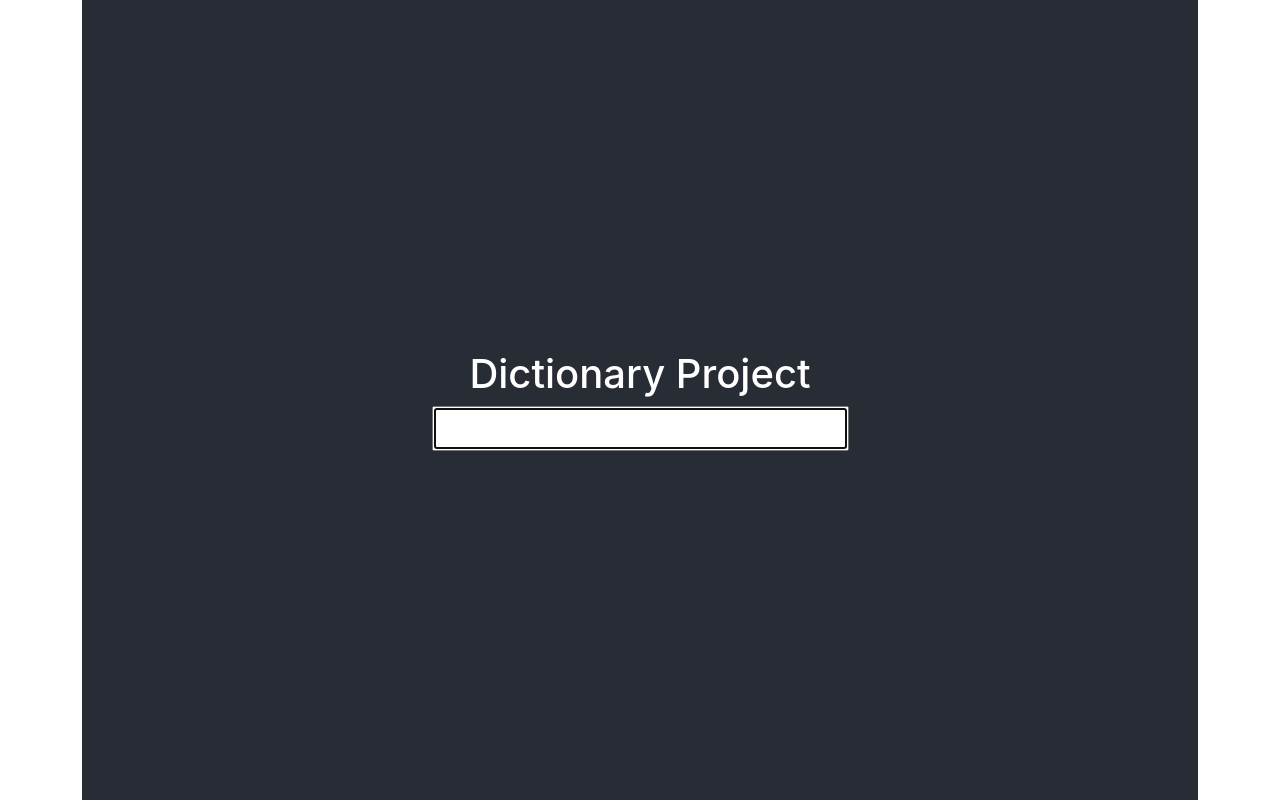
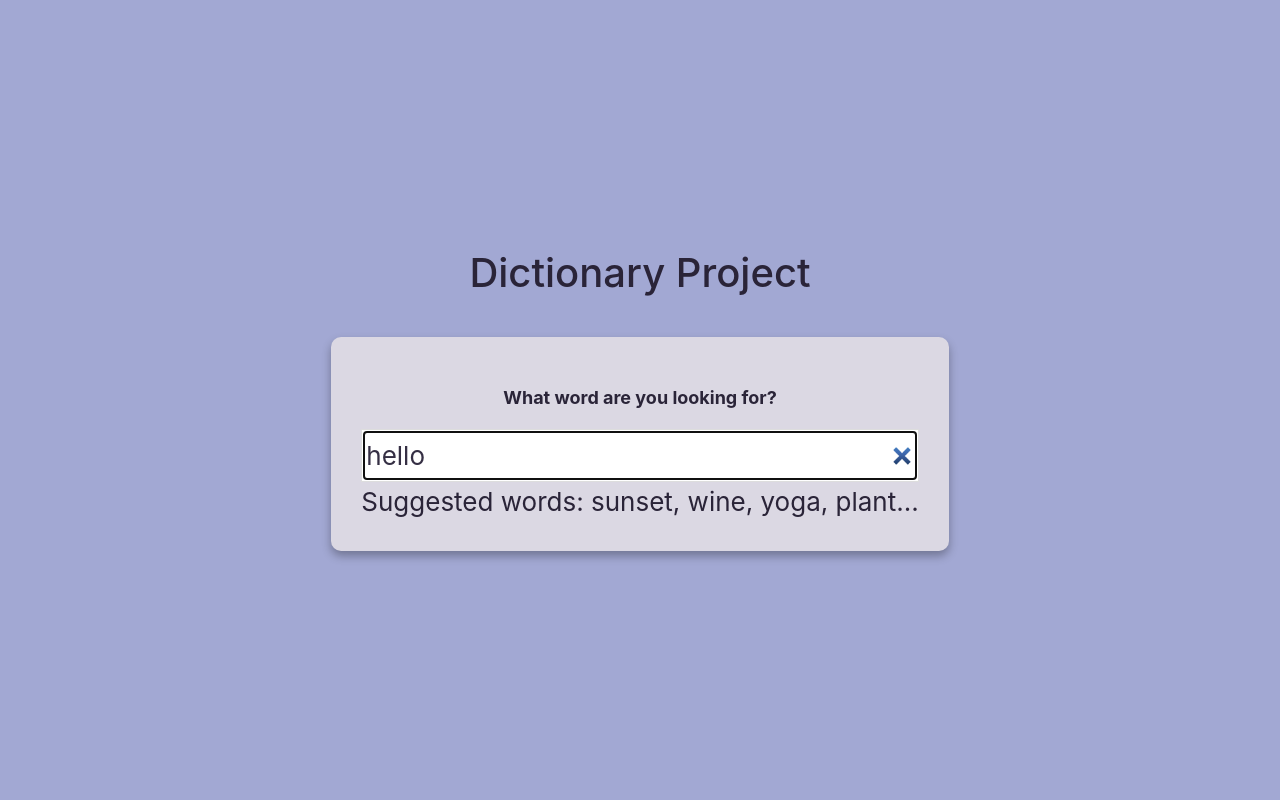
Before and after one commit to elenaB1864/dictionary-project-react, a React (Create React App) app: page / in a window 1280 px wide. Built offline with nearby package versions, Linux system fonts and the light colour scheme; no server answers.

Commit message:
styled the application

```diff
--- a/src/App.css
+++ b/src/App.css
@@ -1,18 +1,24 @@
 .App {
+  background-color: #a2a8d3;
   text-align: center;
+}
+.App h1 {
+  margin: 20px 0;
+}
+a {
+  color: #f76b8a;
 }
 
 .App-header {
-  background-color: #282c34;
   min-height: 100vh;
   display: flex;
   flex-direction: column;
   align-items: center;
   justify-content: center;
   font-size: calc(10px + 2vmin);
-  color: white;
+  color: #2a2438;
 }
 
 .App-link {
-  color: #61dafb;
+  color: #352f44;
 }
--- a/src/App.js
+++ b/src/App.js
@@ -6,9 +6,9 @@
     <div className="App">
       <div className="container">
         <header className="App-header">
-          <h1>Dictionary Project</h1>
+          <h1> Dictionary Project</h1>
           <main>
-            <Dictionary />
+            <Dictionary defaultKeyword="hello" />
           </main>
         </header>
       </div>
--- a/src/Dictionary.css
+++ b/src/Dictionary.css
@@ -0,0 +1,18 @@
+.Dictionary section {
+  background-color: #dbd8e3;
+  padding: 30px;
+  border-radius: 10px;
+  box-shadow: 0 5px 10px rgba(0, 0, 0, 0.3);
+  margin: 20px 0;
+}
+.Dictionary h1 {
+  font-size: 18px;
+  font-weight: bold;
+  margin-bottom: 20px;
+}
+.Dictionary input {
+  width: 100%;
+  padding: 6px 4px;
+  border: 1px solid #ddd;
+  color: #352f44;
+}
--- a/src/Dictionary.js
+++ b/src/Dictionary.js
@@ -2,29 +2,50 @@
 import axios from "axios";
 import "./Dictionary.css";
 import Results from "./Results";
-export default function Dictionary() {
-  let [keyword, setKeyword] = useState("");
+export default function Dictionary(props) {
+  let [keyword, setKeyword] = useState(props.defaultKeyword);
   let [results, setResults] = useState(null);
-
+  let [loaded, setLoaded] = useState(false);
   function handleResponse(response) {
     setResults(response.data[0]);
   }
   function handleKeywordChange(event) {
     setKeyword(event.target.value);
   }
-  function search(event) {
-    event.preventDefault();
-    alert(`searching for ${keyword}`);
-
+  function search() {
     let apiUrl = `https://api.dictionaryapi.dev/api/v2/entries/en/${keyword}`;
     axios.get(apiUrl).then(handleResponse);
   }
+  function handleSubmit(event) {
+    event.preventDefault();
+    search();
+  }
+  function load() {
+    setLoaded(true);
+    search();
+  }
+  if (loaded) {
     return (
       <div className="Dictionary">
-      <form onSubmit={search}>
-        <input type="search" autoFocus={true} onChange={handleKeywordChange} />
+        <section>
+          <h1>What word are you looking for?</h1>
+          <form onSubmit={handleSubmit}>
+            <input
+              type="search"
+              autoFocus={true}
+              onChange={handleKeywordChange}
+              defaultValue={props.defaultKeyword}
+            />
           </form>
+          <div className="hint">
+            Suggested words: sunset, wine, yoga, plant...
+          </div>
+        </section>
         <Results results={results} />
       </div>
     );
+  } else {
+    load();
+    return " Loading";
   }
+}
--- /dev/null
+++ b/src/Meaning.css
@@ -0,0 +1,13 @@
+.Meaning .definition {
+  color: #5c5470;
+}
+.Meaning h3 {
+  font-size: 24px;
+  line-height: 1.5;
+  font-weight: bold;
+}
+.Meaning .example {
+  color: #2a2438;
+  font-style: italic;
+  margin-top: 10px;
+}
--- a/src/Meaning.js
+++ b/src/Meaning.js
@@ -1,19 +1,16 @@
 import React from "react";
 import Synonyms from "./Synonyms";
+import "./Meaning.css";
 export default function Meaning(props) {
-  console.log(props.meaning);
   return (
     <div className="Meaning">
       <h3>{props.meaning.partOfSpeech}</h3>
       {props.meaning.definitions.map(function (definition, index) {
         return (
           <div key={index}>
-            <p>
-              {definition.definition}
-              <br />
-              <Synonyms synonyms={definition.synonyms} />
-              <em>{definition.example}</em>
-            </p>
+            <div className="definition">{definition.definition}</div>
+            <Synonyms synonyms={definition.synonyms} />
+            <div className="example"> {definition.example}</div>
           </div>
         );
       })}
--- /dev/null
+++ b/src/Phonetic.css
@@ -0,0 +1,22 @@
+.Phonetic {
+  margin: 30px 0;
+}
+
+.Phonetic a {
+  border: 1px solid #5c5470;
+  text-decoration: none;
+  padding: 10px 20px;
+  font-size: 12px;
+  margin-right: 10px;
+  font-weight: bold;
+  border-radius: 20px;
+  transition: all 150ms ease-in-out;
+}
+.Phonetic a:hover {
+  background: #5c5470;
+  color: white;
+}
+.Phonetic .text {
+  opacity: 0.7;
+  font-weight: bold;
+}
--- a/src/Phonetic.js
+++ b/src/Phonetic.js
@@ -1,12 +1,13 @@
-import React from "react";
+import react from "react";
+import "./Phonetic.css";
 export default function Phonetic(props) {
   return (
     <div className="Phonetic">
-      <a href={props.phonetic.audio} target="_blank" rel="noreferrer">
+      <a href={props.phonetic.audio} rel="noreferrer" target="_blank">
         Listen{" "}
       </a>
       <br />
-      {props.phonetic.text}
+      <span className="text">{props.phonetic.text}</span>
     </div>
   );
 }
--- /dev/null
+++ b/src/Results.css
@@ -0,0 +1,5 @@
+.Results h2 {
+  font-size: 36px;
+  font-weight: bold;
+  line-height: 1.4;
+}
--- a/src/Results.js
+++ b/src/Results.js
@@ -5,6 +5,7 @@
   if (props.results) {
     return (
       <div className="Results">
+        <section>
           <h2>{props.results.word}</h2>{" "}
           {props.results.phonetics.map(function (phonetic, index) {
             return (
@@ -14,11 +15,12 @@
               </div>
             );
           })}
+        </section>
         {props.results.meanings.map(function (meaning, index) {
           return (
-            <div key={index}>
+            <section key={index}>
               <Meaning meaning={meaning} />
-            </div>
+            </section>
           );
         })}
       </div>
--- /dev/null
+++ b/src/Synonyms.css
@@ -0,0 +1,11 @@
+.Synonyms {
+  margin: 20px 0 0;
+  padding: 0;
+}
+
+.Synonyms li {
+  font-size: 13px;
+  display: inline-block;
+  padding-right: 10px;
+  line-height: 1;
+}
--- a/src/Synonyms.js
+++ b/src/Synonyms.js
@@ -1,13 +1,15 @@
 import React from "react";
-
+import "./Synonyms.css";
 export default function Synonyms(props) {
   if (props.synonyms) {
     return (
-      <ul className="Synonyms">
-        {props.synonyms.map(function (synonym, index) {
-          return <li key={index}>{synonym}</li>;
-        })}
-      </ul>
+      <div className="Synonyms">
+        <ul>
+          {props.synonyms.map(function (synonym, index) {
+            return <li key={index}>{synonym}</li>;
+          })}
+        </ul>
+      </div>
     );
   } else {
     return null;
```
Lines whose indentation alone changed are shown as unchanged.
